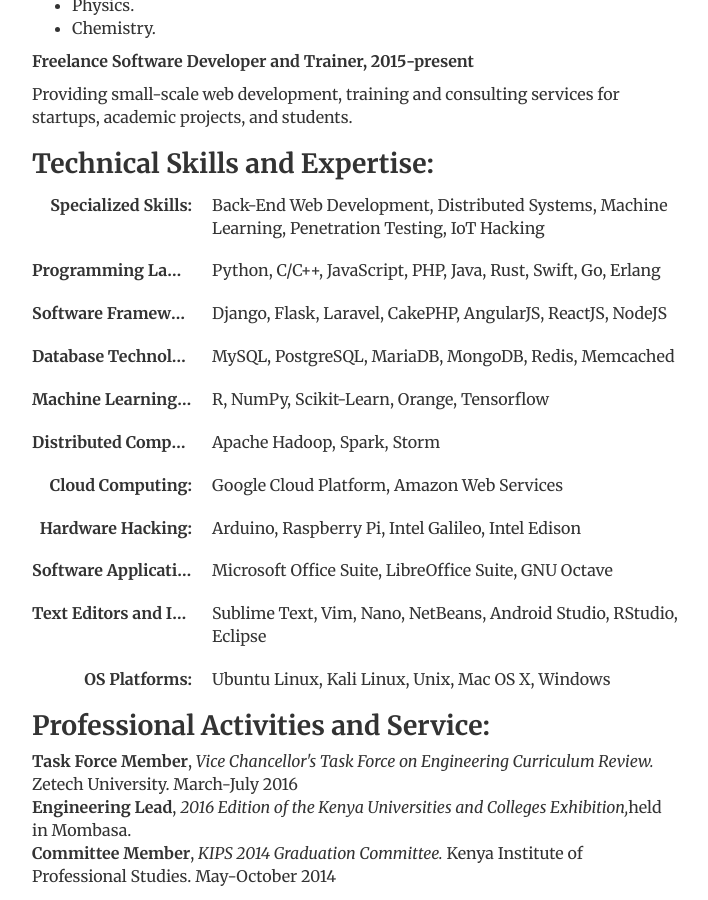
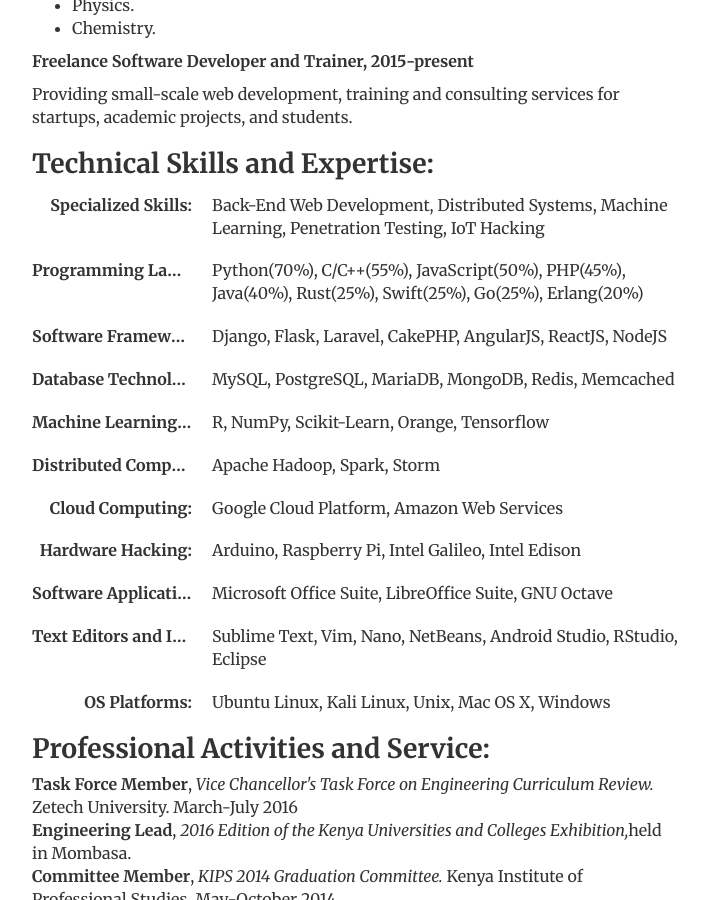
Before and after one commit to theafricanengineer/theafricanengineer.github.io, a Jekyll site: the page built from cv/index.html, in a window 1280 px wide and 900 px high, scrolled down 1799 px. Shown: the whole window, without its empty margins (284-992 px from the left). Built offline with Jekyll 4.4.1, drawn with Linux system fonts in a browser that asks for light colours.

Commit message:
update 'cv/index.html' file

```diff
--- a/cv/index.html
+++ b/cv/index.html
@@ -96,7 +96,7 @@
 					</dl>
 					<dl class="dl-horizontal">
 						<dt>Programming Languages:</dt>
-						<dd>Python, C/C++, JavaScript, PHP, Java, Rust, Swift, Go, Erlang</dd>
+						<dd>Python(70%), C/C++(55%), JavaScript(50%), PHP(45%), Java(40%), Rust(25%), Swift(25%), Go(25%), Erlang(20%)</dd>
 					</dl>
 					<dl class="dl-horizontal">
 						<dt>Software Frameworks and Platforms:</dt>
```
